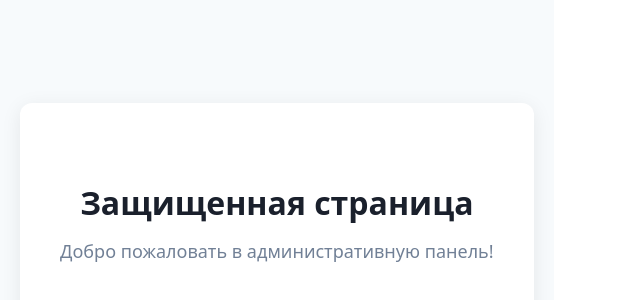
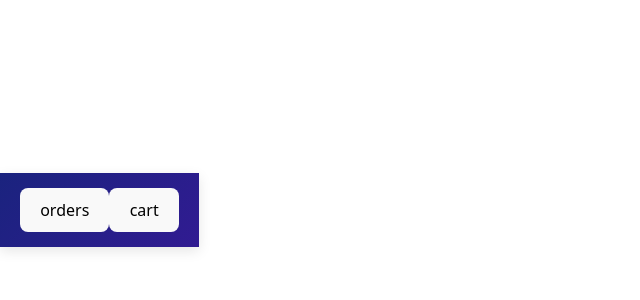
Before and after one commit to NekitAim4ik/shop-app, a React (Vite) app in the folder frontend-admin/: page /admin in a window 1280 px wide. Shown: the part 190-490 px from the top of the page, without its empty margins (0-640 px from the left). Built offline with nearby package versions, Linux system fonts and the light colour scheme; sample sign-in values are in the browser's storage.

Commit message:
ADD page

```diff
--- a/frontend-admin/dev-dist/sw.js
+++ b/frontend-admin/dev-dist/sw.js
@@ -82,7 +82,7 @@ define(['./workbox-54d0af47'], (function (workbox) { 'use strict';
     "revision": "3ca0b8505b4bec776b69afdba2768812"
   }, {
     "url": "index.html",
-    "revision": "0.piobq9cqvd"
+    "revision": "0.huoot83j7r"
   }], {});
   workbox.cleanupOutdatedCaches();
   workbox.registerRoute(new workbox.NavigationRoute(workbox.createHandlerBoundToURL("index.html"), {
--- /dev/null
+++ b/frontend-admin/src/pages/Protected.css
@@ -0,0 +1,25 @@
+.header {
+  background: linear-gradient(135deg, #1a237e 0%, #311b92 100%);
+  color: white;
+  padding: 0 20px;
+  box-shadow: 0 4px 12px rgba(0, 0, 0, 0.1);
+  position: sticky;
+  top: 0;
+  z-index: 1000;
+  margin: auto;
+  display: flex;
+}
+
+.header-container {
+  max-width: 1200px;
+  margin: 0 auto;
+  display: flex;
+  justify-content: space-between;
+  align-items: center;
+  padding: 15px 0;
+}
+
+.buttons {
+    justify-content: space-between;
+    display: flex;
+}
--- a/frontend-admin/src/pages/Protected.tsx
+++ b/frontend-admin/src/pages/Protected.tsx
@@ -1,5 +1,5 @@
 import { Navigate } from 'react-router-dom';
-import './Home.css';
+import './Protected.css';
 
 const Protected = () => {
     const accessToken = localStorage.getItem('accessToken');
@@ -9,12 +9,17 @@ const Protected = () => {
     }
 
     return (
-        <div className="home-container">
-            <div className="home-content">
-                <h1>Защищенная страница</h1>
-                <p>Добро пожаловать в административную панель!</p>
+        <header className='header'>
+            <div className='header-container'>
+                <div className='logo'></div>
+
+                <div className='right-section'>
+                    <button className='orders'>orders</button>
+                    <button className='cart'>cart</button>
+                    <div className='profile'></div>
+                </div>
             </div>
-        </div>
+        </header>
     );
 };
 
```
